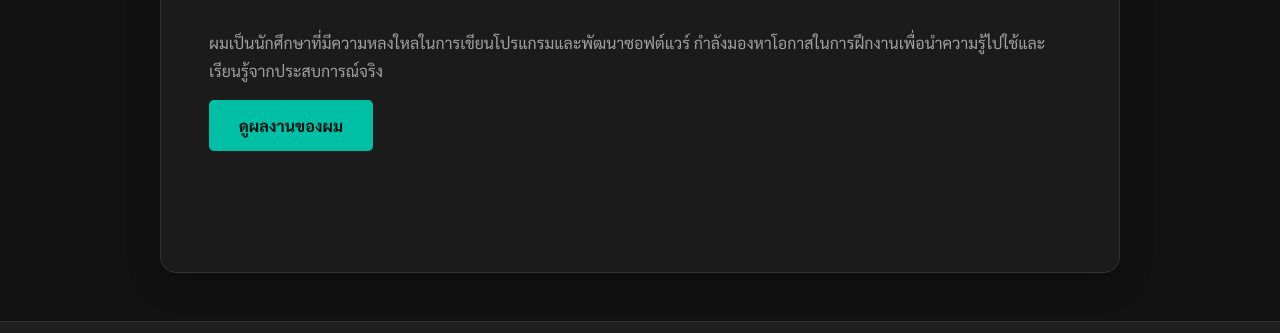
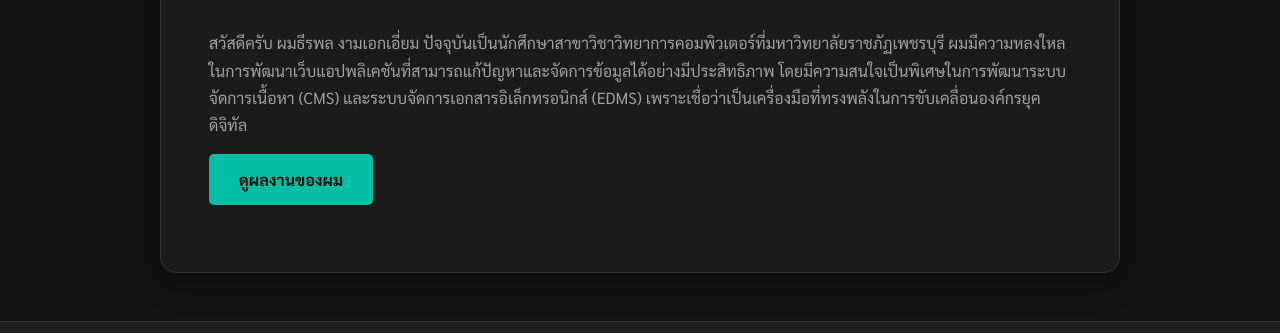
Before and after one commit to teerapon456/My_resume, a plain HTML site: page index.html in a window 1280 px wide. Shown: the part 371-704 px from the top of the page. Drawn offline with nearby package versions, Linux system fonts and the light colour scheme.

Commit message:
Update index.html

```diff
--- a/index.html
+++ b/index.html
@@ -37,8 +37,10 @@
   <main class="container">
     <section id="home" class="page active">
       <h2>สวัสดีครับ! 👋</h2>
-      <p>ผมเป็นนักศึกษาที่มีความหลงใหลในการเขียนโปรแกรมและพัฒนาซอฟต์แวร์
-        กำลังมองหาโอกาสในการฝึกงานเพื่อนำความรู้ไปใช้และเรียนรู้จากประสบการณ์จริง</p>
+      <p>สวัสดีครับ ผมธีรพล งามเอกเอี่ยม ปัจจุบันเป็นนักศึกษาสาขาวิชาวิทยาการคอมพิวเตอร์ที่มหาวิทยาลัยราชภัฏเพชรบุรี
+        ผมมีความหลงใหลในการพัฒนาเว็บแอปพลิเคชันที่สามารถแก้ปัญหาและจัดการข้อมูลได้อย่างมีประสิทธิภาพ
+        โดยมีความสนใจเป็นพิเศษในการพัฒนาระบบจัดการเนื้อหา (CMS) และระบบจัดการเอกสารอิเล็กทรอนิกส์ (EDMS)
+        เพราะเชื่อว่าเป็นเครื่องมือที่ทรงพลังในการขับเคลื่อนองค์กรยุคดิจิทัล</p>
       <a href="#projects" class="cta-button">ดูผลงานของผม</a>
     </section>
 
@@ -149,4 +151,5 @@
 
 </body>
 
+
 </html>
```
